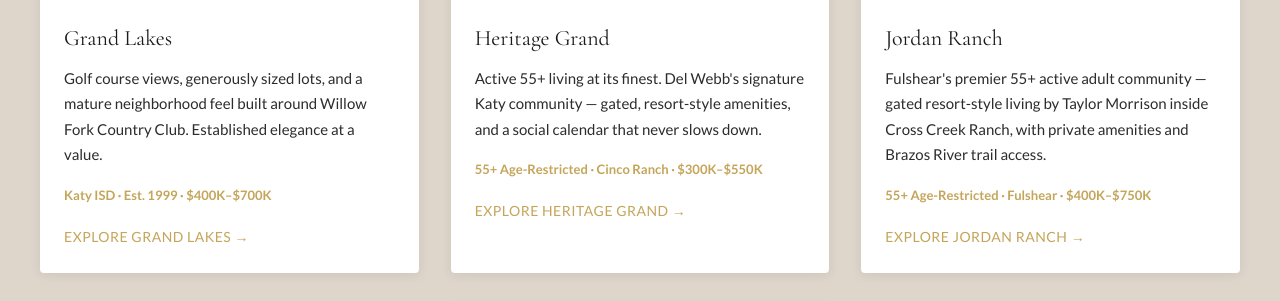
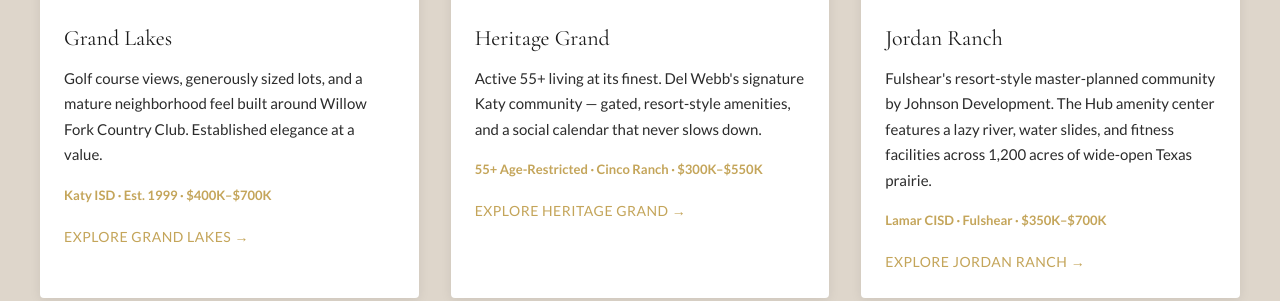
Before and after one commit to TravisBHolden/christaburgess-site, a Jekyll site: the page built from communities.html, in a window 1280 px wide and 900 px high, scrolled down 1693 px, cut to the strip 191-492 px from the top of the window. Built offline with Jekyll 4.4.1, drawn with Linux system fonts in a browser that asks for light colours.

Commit message:
Center Bonterra 7th card via inline style; fix Jordan Ranch description; add Bonterra to home page centered

```diff
--- a/communities.html
+++ b/communities.html
@@ -85,13 +85,13 @@
         <img src="/assets/img/community-jordan-ranch.png?v=2" alt="Jordan Ranch" class="card-img">
         <div class="card-body">
           <h3>Jordan Ranch</h3>
-          <p>Fulshear's premier 55+ active adult community — gated resort-style living by Taylor Morrison inside Cross Creek Ranch, with private amenities and Brazos River trail access.</p>
-          <p style="margin-top:8px; font-size:13px; color:var(--accent-gold); font-weight:700;">55+ Age-Restricted · Fulshear · $400K–$750K</p>
+          <p>Fulshear's resort-style master-planned community by Johnson Development. The Hub amenity center features a lazy river, water slides, and fitness facilities across 1,200 acres of wide-open Texas prairie.</p>
+          <p style="margin-top:8px; font-size:13px; color:var(--accent-gold); font-weight:700;">Lamar CISD · Fulshear · $350K–$700K</p>
           <a href="/communities/jordan-ranch.html">Explore Jordan Ranch →</a>
         </div>
       </div>
 
-      <div class="card">
+      <div class="card" style="grid-column: 2;">
         <img src="/assets/img/community-bonterra.jpg" alt="Bonterra at Cross Creek Ranch" class="card-img">
         <div class="card-body">
           <h3>Bonterra at Cross Creek Ranch</h3>
--- a/index.html
+++ b/index.html
@@ -118,7 +118,7 @@
         </div>
       </div>
     </a>
-    <a href="/communities/bonterra-at-cross-creek-ranch.html" class="card-link">
+    <a href="/communities/bonterra-at-cross-creek-ranch.html" class="card-link" style="grid-column: 2;">
       <div class="card">
         <img src="/assets/img/community-bonterra.jpg" alt="Bonterra at Cross Creek Ranch" class="card-img">
         <div class="card-body">
```
